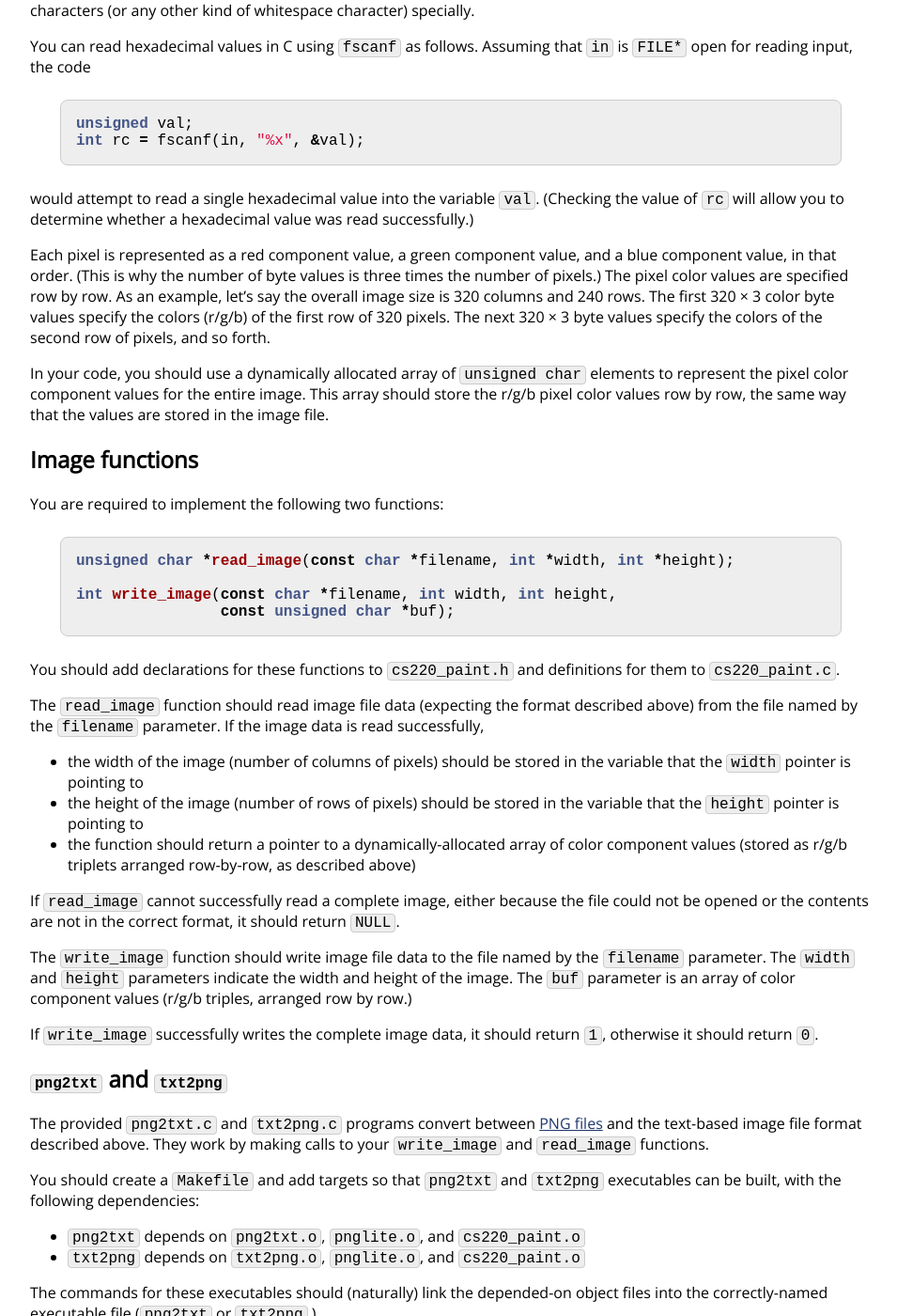
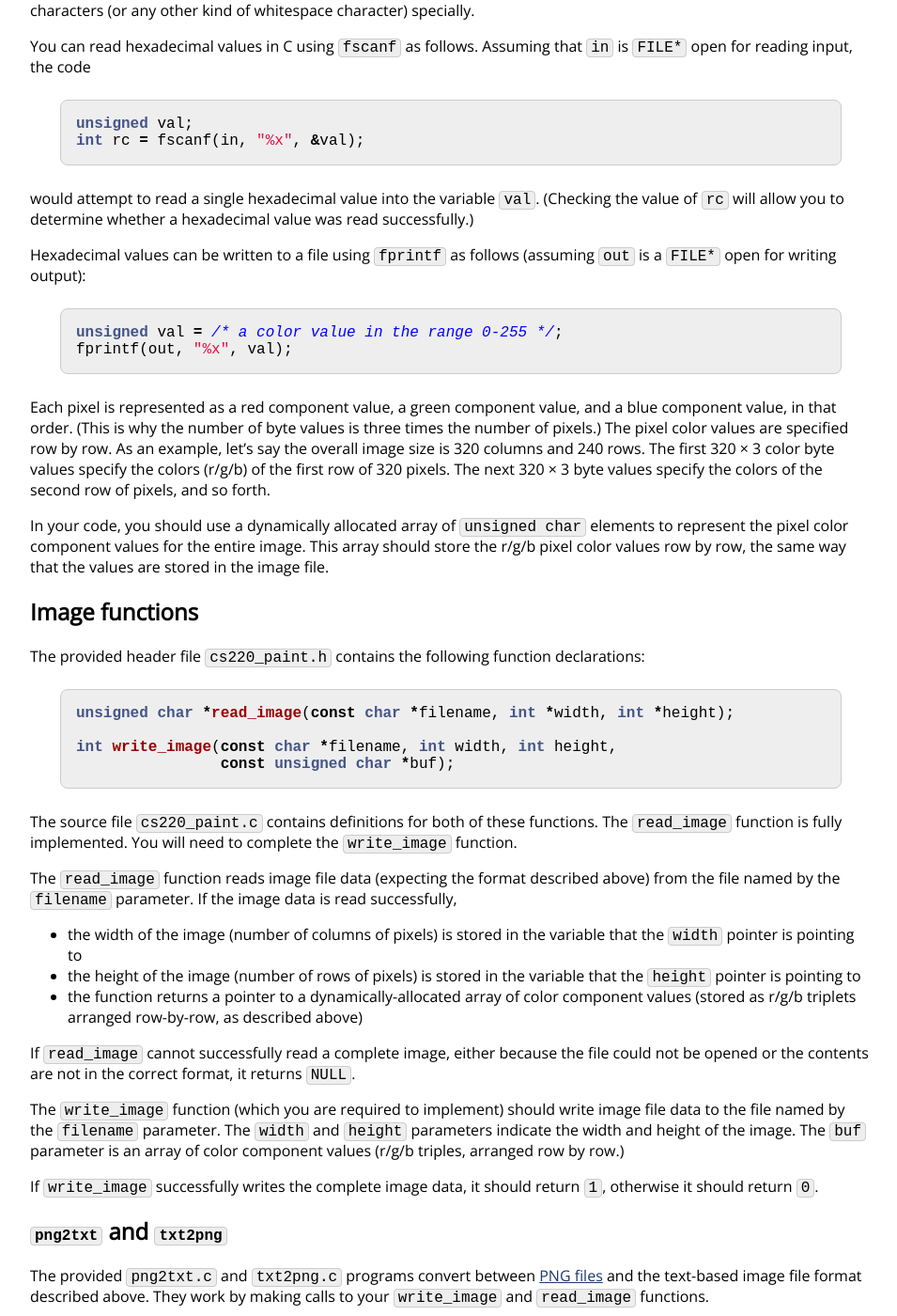
Before and after one commit to jhu-ip/cs220-s22, a Jekyll site: the page built from assign/hw3.md, in a window 1280 px wide and 1400 px high, scrolled down 2287 px. Shown: the whole window at 94% size, without its empty margins (160-1115 px from the left). Built offline with Jekyll 4.4.1, drawn with Linux system fonts in a browser that asks for light colours; some web fonts are replaced; some of the changed text lies outside the part shown.

Commit message:
getting closer...

````diff
--- a/assign/hw3.md
+++ b/assign/hw3.md
@@ -142,6 +143,14 @@ would attempt to read a single hexadecimal value into the variable `val`.
 (Checking the value of `rc` will allow you to determine whether a hexadecimal
 value was read successfully.)
 
+Hexadecimal values can be written to a file using `fprintf` as follows
+(assuming `out` is a `FILE*` open for writing output):
+
+```c
+unsigned val = /* a color value in the range 0-255 */;
+fprintf(out, "%x", val);
+```
+
 Each pixel is represented as a red component value, a green component value,
 and a blue component value, in that order. (This is why the number of byte values
 is three times the number of pixels.)  The pixel color values are specified
@@ -157,7 +166,8 @@ that the values are stored in the image file.
 
 ## Image functions
 
-You are required to implement the following two functions:
+The provided header file `cs220_paint.h` contains the following
+function declarations:
 
 ```c
 unsigned char *read_image(const char *filename, int *width, int *height);
@@ -166,26 +176,28 @@ int write_image(const char *filename, int width, int height,
                 const unsigned char *buf);
 ```
 
-You should add declarations for these functions to `cs220_paint.h` and definitions
-for them to `cs220_paint.c`.
+The source file `cs220_paint.c` contains definitions for both
+of these functions.  The `read_image` function is fully implemented.
+You will need to complete the `write_image` function.
 
-The `read_image` function should read image file data (expecting the format
+The `read_image` function reads image file data (expecting the format
 described above) from the file named by the `filename` parameter.  If the image data is
 read successfully,
 
-* the width of the image (number of columns of pixels) should be stored in the
+* the width of the image (number of columns of pixels) is stored in the
   variable that the `width` pointer is pointing to
-* the height of the image (number of rows of pixels) should be stored in the
+* the height of the image (number of rows of pixels) is stored in the
   variable that the `height` pointer is pointing to
-* the function should return a pointer to a dynamically-allocated array of
+* the function returns a pointer to a dynamically-allocated array of
   color component values (stored as r/g/b triplets arranged row-by-row,
   as described above)
 
 If `read_image` cannot successfully read a complete image, either because the
-file could not be opened or the contents are not in the correct format, it should return
+file could not be opened or the contents are not in the correct format, it returns
 `NULL`.
 
-The `write_image` function should write image file data to the file named
+The `write_image` function (which you are required to implement) should write
+image file data to the file named
 by the `filename` parameter.  The `width` and `height` parameters indicate
 the width and height of the image.  The `buf` parameter is an array of color
 component values (r/g/b triples, arranged row by row.)
@@ -231,7 +243,7 @@ this:
 <a href="img/ingo.png"><img alt="picture of Ingo the cat" class="keep_original_size" src="img/ingo.png"></a>
 
 If the `png2txt` and `txt2png` programs worked correctly, then you should have
-good confidence that your `read_image` and `write_image` functions work correctly.
+good confidence that the `read_image` and `write_image` functions work correctly.
 Now, you can move on to the main program.
 
 ## The `cs220_paint` program
@@ -256,7 +268,8 @@ you should have your `main` function call functions whose definitions
 are in `cs220_paint.c`. For example, your `main` function should
 call `write_image` to write the image file once all of the drawing commands
 have been processed, but it can also call functions to carry out
-the drawing commands.
+the drawing commands.  (The files `cs220_paint.h` and `cs220_paint.c`
+have some suggested helper functions.)
 
 ### Command file format
 
@@ -361,17 +374,17 @@ program to convert it to a PNG file, the resulting image is this:
 The `cs220_paint` program takes two command line arguments. The first is the
 filename of the command file, and the second is the filename of the output
 image file to create.  As an example, the following invocation would process
-the commands in `cmd/test.txt` to produce the image file `img/test.txt`:
+the commands in `cmd/test.txt` to produce the image file `img/test_out.txt`:
 
 ```
-$ ./cs220_paint cmd/test.txt img/test.txt
+$ ./cs220_paint cmd/test.txt img/test_out.txt
 ```
 
 Usually, you'll want to convert the image file to PNG so that you can view it
 using an image viewer (once you've downloaded it onto your local computer):
 
 ```
-$ ./txt2png img/test.txt png/test.png
+$ ./txt2png img/test_out.txt png/test_out.png
 ```
 
 If any errors occur, or if the contents of the command file are invalid
````
Also changed, not shown: other parts of assign/hw3.md (+4 -3 lines).
